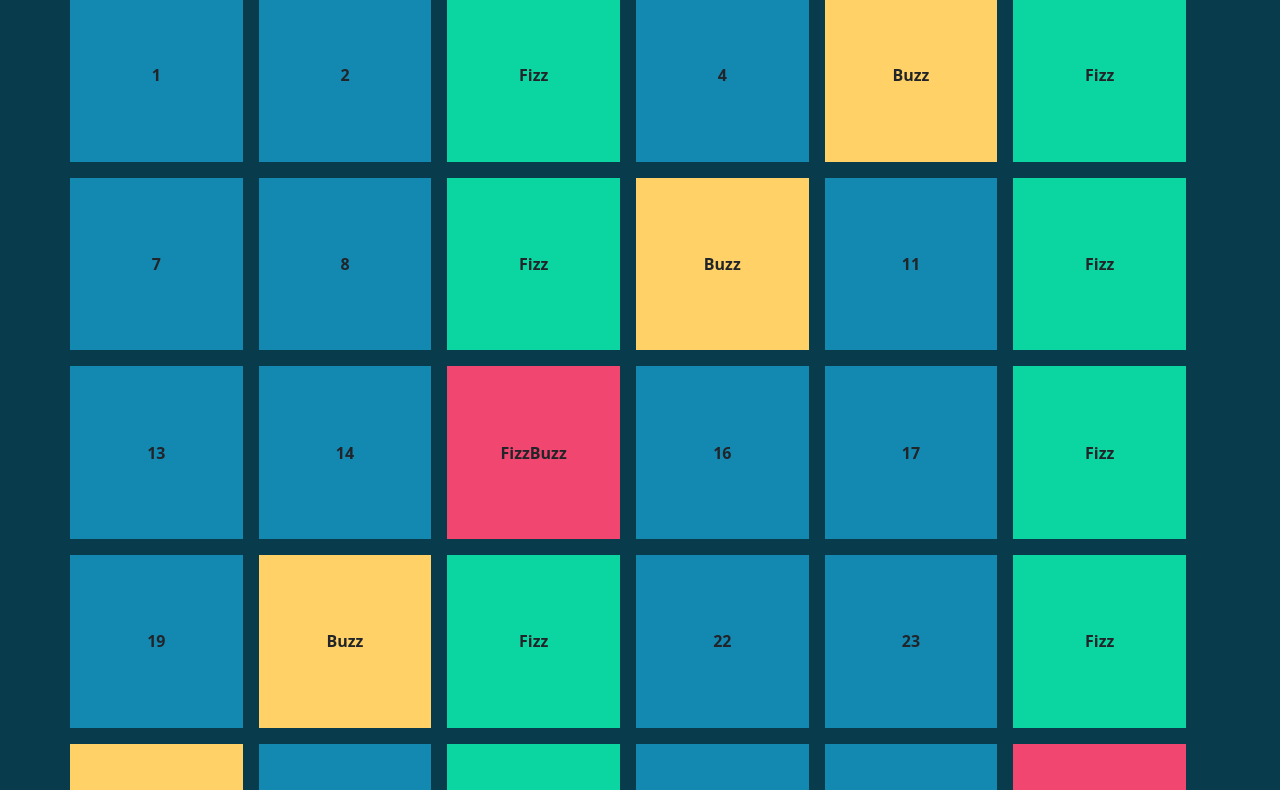
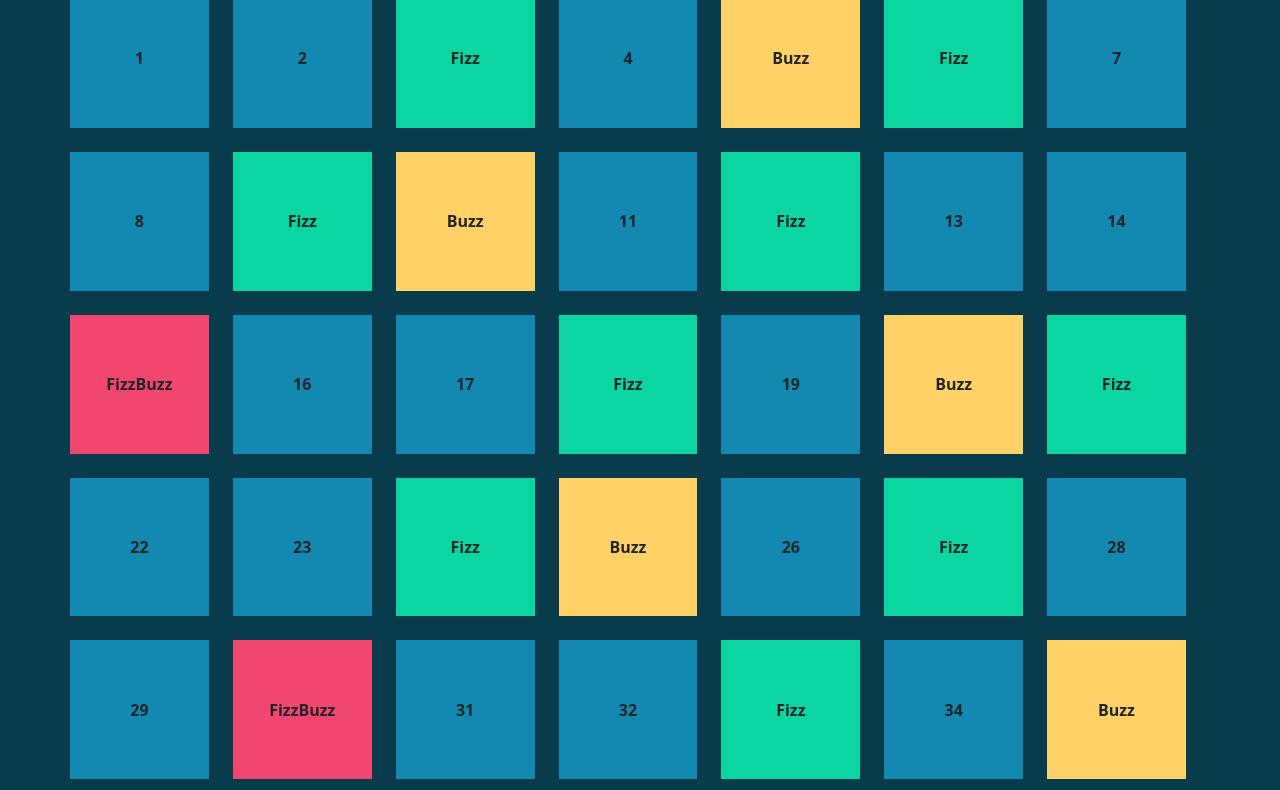
Before and after one commit to NickAstley/js-fizzbuzzdom, a plain HTML site: page index.html in a window 1280 px wide. Shown: the part 67-857 px from the top of the page. Drawn offline with nearby package versions, Linux system fonts and the light colour scheme.

Commit message:
Changed into 7 column layout

```diff
--- a/css/style.css
+++ b/css/style.css
@@ -1,6 +1,10 @@
 body {
     background-color: #083B4C;
     text-align: center;
+}
+
+.col-7 {
+    width: calc(100% / 7);
 }
 
 .square {
--- a/index.html
+++ b/index.html
@@ -14,7 +14,7 @@
     <main>
         <div class="container">
             <h1 class="text-white">FizzBuzzDOM</h1>
-            <div id="contenitoreNumeri" class="row row-cols-6 g-3"></div>
+            <div id="contenitoreNumeri" class="row g-4"></div>
         </div>
     </main>
     <script src="js/main.js"></script>
--- a/js/main.js
+++ b/js/main.js
@@ -38,7 +38,7 @@ for (let i = 1; i <= 100; i++) {
     //Stampiamo i numeri da 1 a 100 all'avvio della pagina
     console.log(testoDaStampare);
     // Per ogni numero creo un div per la colonna. Al suo interno inserisco un div con delle classi Bootstrap per allinearne il contenuto e aggiungo la classe per il colore
-    numbersContainer.innerHTML += ` <div>
+    numbersContainer.innerHTML += ` <div class="col-7">
                                         <div class="row justify-content-center align-items-center square fw-bold ${sfondoDiv}">
                                             ${testoDaStampare}
                                         </div>
```
